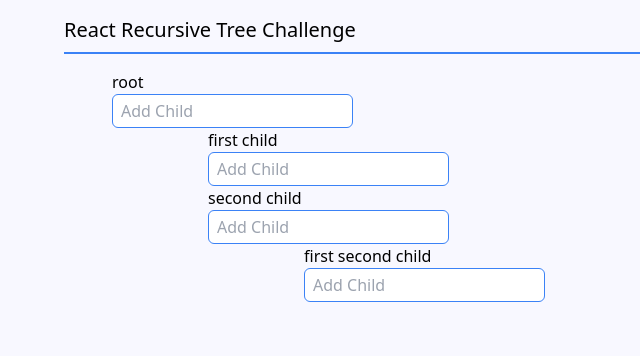
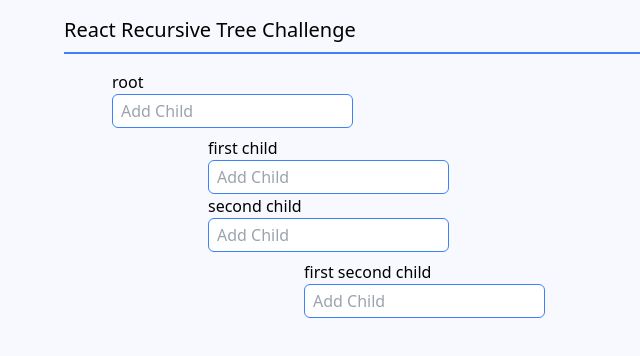
Before and after one commit to cam-peck/groundwork-react-solution, a React app: page / in a window 1280 px wide. Shown: the top 356 px of the page, without its empty margins (0-640 px from the left). Built offline with nearby package versions, Linux system fonts and the light colour scheme; the HTML template or start-up script is replaced by a standard one.

Commit message:
small code quality changes and comment for default data structure in data.ts

```diff
--- a/package.json
+++ b/package.json
@@ -5,7 +5,7 @@
     "url": "git+https://github.com/cam-peck/groundwork-react-solution.git"
   },
   "private": true,
-  "description": "Code exercise solutions.",
+  "description": "Solution to groundwork react take-home assessment.",
   "scripts": {
     "prepare": "husky install",
     "build": "webpack",
--- a/src/components/tree.tsx
+++ b/src/components/tree.tsx
@@ -38,8 +38,8 @@ export default function Tree({ name, children }: DataNode) {
         { duplicateError && duplicateErrorText }
       </div>
       {/* Node's Children */}
-      <div className="relative flex flex-col left-25 pl-12">
-        { nodeChildren.map((node: DataNode) => { return <Tree key={node.name} name={node.name} children={node.children} /> })  }
+      <div className="relative flex flex-col top-2 pl-12">
+        { nodeChildren.map((node: DataNode) => <Tree key={node.name} name={node.name} children={node.children} />) }
       </div>
     </section>
   )
```
Also changed, not shown: src/data.ts (+7 -0 lines).
